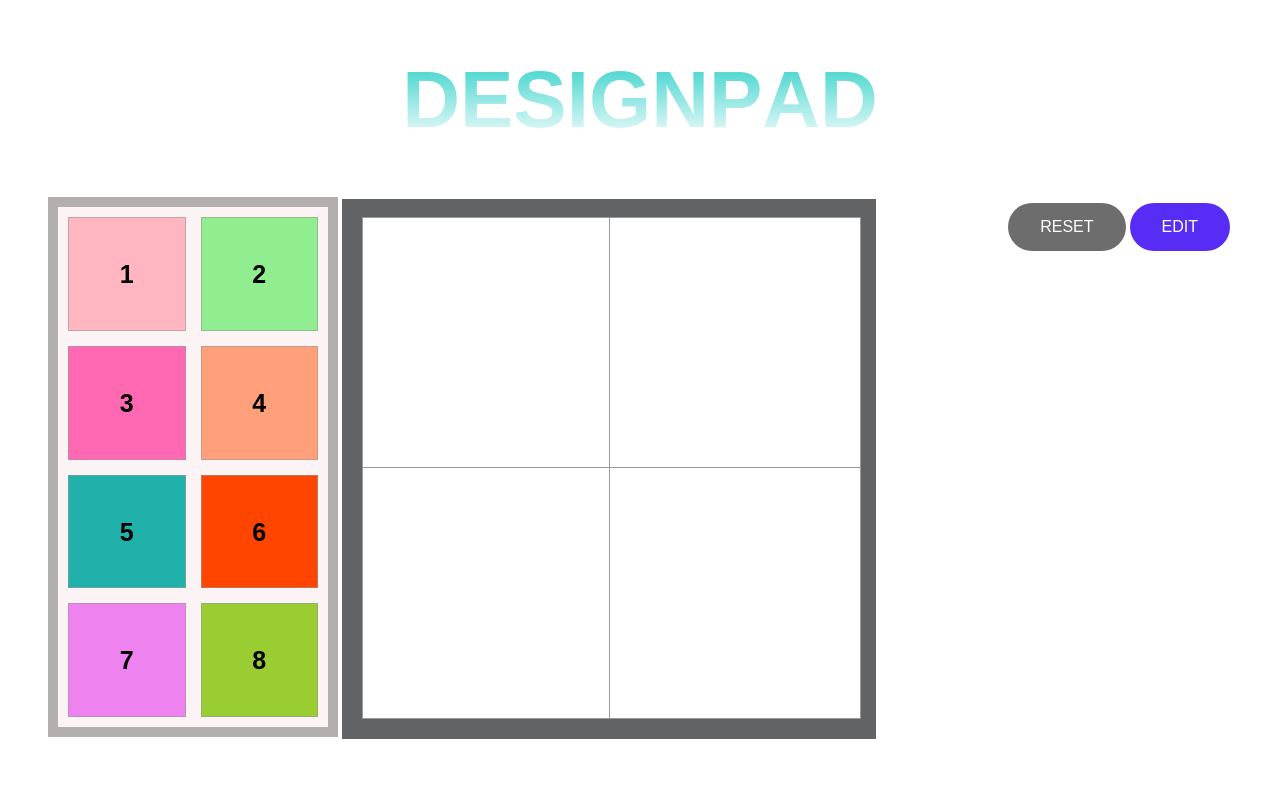
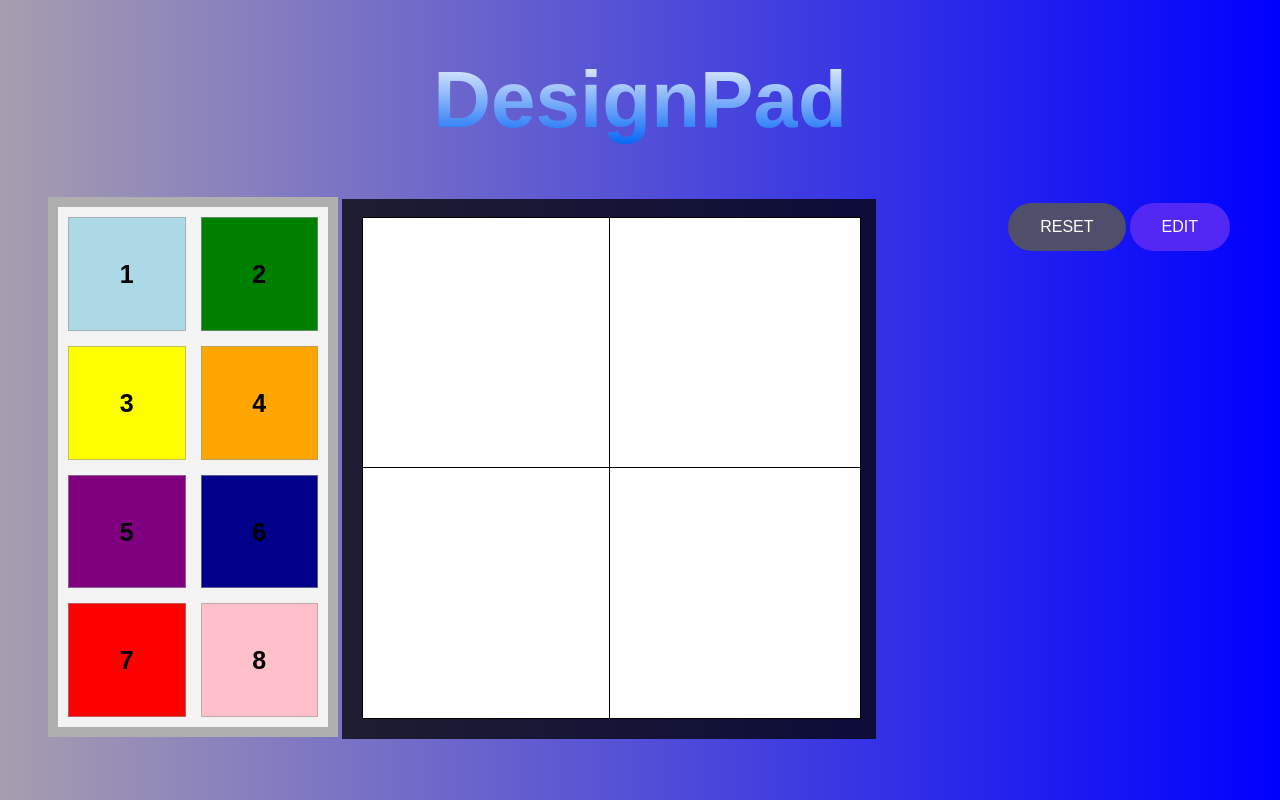
Before and after one commit to 464squad/design-pad, a React (Create React App) app: page / in a window 1280 px wide. Both pictures are taken after a click on the button "EDIT". Built offline with nearby package versions, Linux system fonts and the light colour scheme.

Commit message:
looking good

```diff
--- a/src/components/DesignContainer.js
+++ b/src/components/DesignContainer.js
@@ -7,15 +7,15 @@ class DesignContainer extends Component {
         super(props)
 
         this.state = {
-            mode: false ,   /*not in edit mode*/
-            reset: false    /*reset is not active*/
+            mode: false ,
+            reset: false
         }
     }
     handleEdit=()=>{
         this.setState(prevState =>({
         mode: !prevState.mode
         }))
-        if(this.state.mode === false)  /*if edit is not activated, reset is also deactive*/
+        if(this.state.mode === false)
         {
             this.setState({
             reset: false
@@ -30,7 +30,7 @@ class DesignContainer extends Component {
     }
     handleToggle=(success)=>{
         setTimeout(() => {
-            if(success)	 {  /*once reset is done successfully, deactive reset in half a sec */
+            if(success)	 {
                 this.setState({
                     reset: false
                 })
@@ -41,9 +41,9 @@ class DesignContainer extends Component {
       render() {
         if(this.state.mode === false)
         {
-            return (    /**render edit button, design board in view mode */
+            return (
             <div>
-            {/*<h2>IN VIEW MODE </h2>*/}
+            {}
             <div>
                 <button className= "button" onClick={this.handleEdit}>Edit</button>
                 </div>
@@ -55,10 +55,10 @@ class DesignContainer extends Component {
                 </div>
                 </div>)
         }
-        return (     /**render edit button, padinput and design board in edit mode */
+        return (
 
             <div>
-            {/*<h2>IN EDIT MODE</h2>*/}
+            {}
 
             <div>
                 <button className="edit-active" onClick ={this.handleEdit}>Edit</button>
--- a/src/components/PadInput.js
+++ b/src/components/PadInput.js
@@ -12,14 +12,14 @@ export class PadInput extends Component {
     render() {
     return (
         <div className="pad-box">
-            <div className="pad_Item" id = "clr1" style={{border: "1px solid #9999", backgroundColor: "LightPink"}} draggable={true} onDragStart={this.drag}>1</div>
-            <div className="pad_Item" id = "clr2" style={{border: "1px solid #9999", backgroundColor: "LightGreen"}} draggable={true} onDragStart={this.drag} >2</div>
-            <div className="pad_Item" id = "clr3" style={{border: "1px solid #9999", backgroundColor: "HotPink"}} draggable={true} onDragStart={this.drag}>3</div>
-            <div className="pad_Item" id = "clr4" style={{border: "1px solid #9999", backgroundColor: "LightSalmon"}} draggable={true} onDragStart={this.drag}>4</div>
-            <div className="pad_Item" id = "clr5" style={{border: "1px solid #9999", backgroundColor: "LightSeaGreen"}} draggable={true} onDragStart={this.drag}>5</div>
-            <div className="pad_Item" id = "clr6" style={{border: "1px solid #9999",backgroundColor:"OrangeRed"}} draggable={true} onDragStart={this.drag}>6</div>
-            <div className="pad_Item" id = "clr7" style={{border: "1px solid #9999", backgroundColor:"Violet"}} draggable={true} onDragStart={this.drag}>7</div>
-            <div className="pad_Item" id = "clr8" style={{border: "1px solid #9999",backgroundColor:"yellowgreen"}}draggable={true} onDragStart={this.drag}>8</div>
+            <div className="pad_Item" id = "clr1" style={{border: "1px solid #9999", backgroundColor: "LightBlue"}} draggable={true} onDragStart={this.drag}>1</div>
+            <div className="pad_Item" id = "clr2" style={{border: "1px solid #9999", backgroundColor: "Green"}} draggable={true} onDragStart={this.drag} >2</div>
+            <div className="pad_Item" id = "clr3" style={{border: "1px solid #9999", backgroundColor: "Yellow"}} draggable={true} onDragStart={this.drag}>3</div>
+            <div className="pad_Item" id = "clr4" style={{border: "1px solid #9999", backgroundColor: "Orange"}} draggable={true} onDragStart={this.drag}>4</div>
+            <div className="pad_Item" id = "clr5" style={{border: "1px solid #9999", backgroundColor: "Purple"}} draggable={true} onDragStart={this.drag}>5</div>
+            <div className="pad_Item" id = "clr6" style={{border: "1px solid #9999",backgroundColor:"DarkBlue"}} draggable={true} onDragStart={this.drag}>6</div>
+            <div className="pad_Item" id = "clr7" style={{border: "1px solid #9999", backgroundColor:"Red"}} draggable={true} onDragStart={this.drag}>7</div>
+            <div className="pad_Item" id = "clr8" style={{border: "1px solid #9999",backgroundColor:"Pink"}}draggable={true} onDragStart={this.drag}>8</div>
         </div>
         )
     }
--- a/src/components/Title.js
+++ b/src/components/Title.js
@@ -39,7 +39,7 @@ export default class Title extends Component {
     render() {
         return (
             <div>
-                <h1 className="padTitle" >D E S I G N P A D</h1>
+                <h1 className="padTitle" >Design Pad </h1>
             </div>
         )
     }
--- a/src/components/style.css
+++ b/src/components/style.css
@@ -8,11 +8,10 @@
     margin: auto 3rem;
   }
   .padTitle{
-    /*color: purple;*/
+
   }
 
-  .board {/*display: flex;*/
-    /*justify-content: center;*/
+  .board {
     font-size: bold;
     align-items: center;
     padding-bottom: 3.5rem;
@@ -21,11 +20,11 @@
     position: fixed;
     margin-left: 23%;
     align-items: center;
-    border: 20px solid rgba(46, 47, 48, 0.75);
+    border: 20px solid rgba(0, 0, 0, 0.75);
   }
   .squareColorChanged {
-    background: grey;
-    border: 1px solid #999;
+    background: rgb(255, 255, 255);
+    border: 1px solid rgb(255, 255, 255);
     float: left;
     font-size: 25px;
     font-weight: bold;
@@ -38,8 +37,8 @@
     width: 250px;
   }
   .square {
-    /*background: grey;*/
-    border: 1px solid #999;
+
+    border: 1px solid rgb(0, 0, 0);
     float: left;
     font-size: 25px;
     font-weight: bold;
@@ -61,13 +60,13 @@
   span.fade {
   opacity: 1;
   transform: translateY(0px);
-  background: linear-gradient(#2acfc7, #ffffff);
+  background: linear-gradient(#ffffff, #0263f5);
   -webkit-text-fill-color: transparent;
   -webkit-background-clip: text;
 }
 
 .pad-box {
-  background: rgb(252, 244, 244);
+  background: rgb(243, 243, 243);
   border: 10px solid rgba(46, 47, 48, 0.35);
   float: left;
   display: grid;
@@ -94,9 +93,6 @@
   .board-row:after {
     clear: both;
     content: "";
-    /* display: table;*/
-    /* align-items: center;
-    justify-content: center;*/
   }
   .button {
     float: right;
--- a/src/index.css
+++ b/src/index.css
@@ -5,6 +5,7 @@ body {
     sans-serif;
   -webkit-font-smoothing: antialiased;
   -moz-osx-font-smoothing: grayscale;
+  background:linear-gradient(to right, rgb(167, 158, 175), rgb(0, 0, 255)) repeat scroll 0% 0%; ;
 }
 
 code {
```
